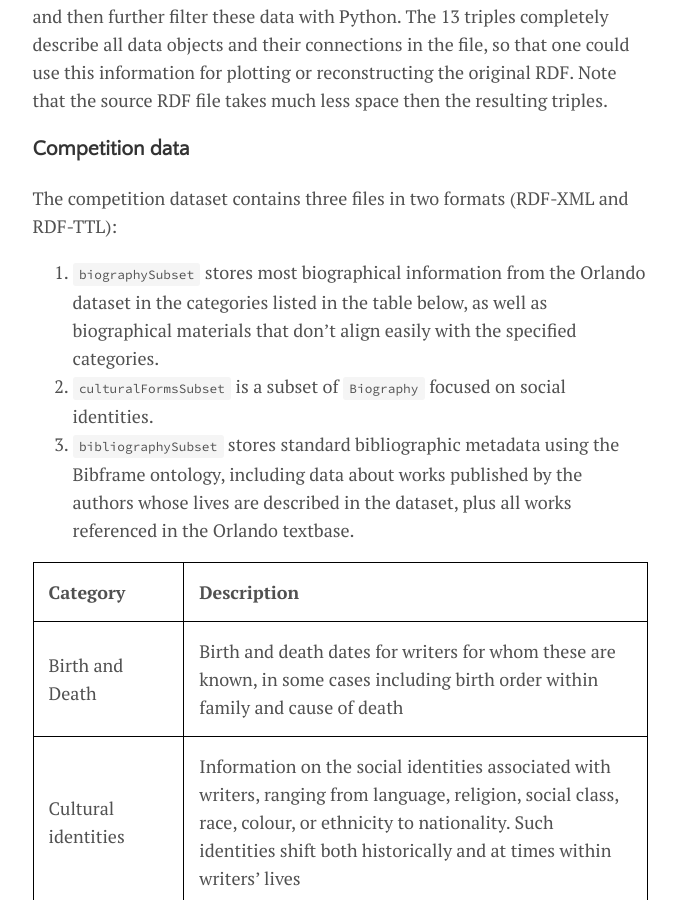
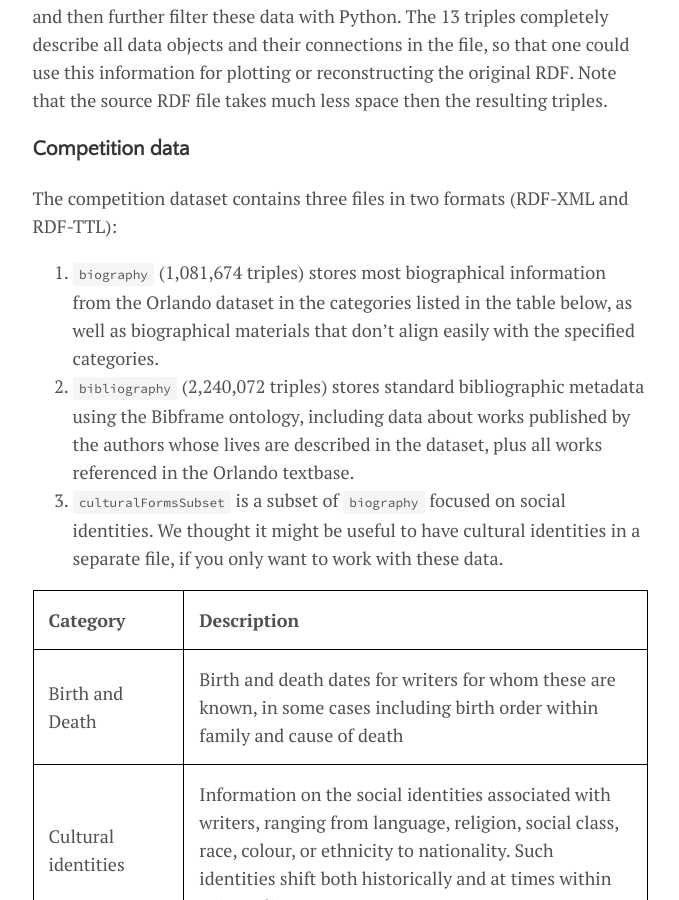
Before and after one commit to WestGrid/visualizeThis, a Jekyll site: the page built from menu/humanities.md, in a window 1280 px wide and 900 px high, scrolled down 2391 px. Shown: the whole window, without its empty margins (300-979 px from the left). Built offline with Jekyll 4.4.1, drawn with Linux system fonts in a browser that asks for light colours; some of the changed text lies outside the part shown.

Commit message:
polishing humanities.md

```diff
--- a/menu/humanities.md
+++ b/menu/humanities.md
@@ -109,15 +109,14 @@ original RDF. Note that the source RDF file takes much less space then the resul
 
 The competition dataset contains three files in two formats (RDF-XML and RDF-TTL):
 
-1. `biographySubset` stores most biographical information from the Orlando dataset in the categories
-   listed in the table below, as well as biographical materials that don't align easily with the
-   specified categories.
-1. `culturalFormsSubset` is a subset of `Biography` focused on social identities.
-1. `bibliographySubset` stores standard bibliographic metadata using the Bibframe ontology, including data
-   about works published by the authors whose lives are described in the dataset, plus all works
-   referenced in the Orlando textbase.
-
-<!-- 1. what is bioAndBiblio.ttl? -->
+1. `biography` (1,081,674 triples) stores most biographical information from the Orlando dataset in the
+   categories listed in the table below, as well as biographical materials that don't align easily with
+   the specified categories.
+1. `bibliography` (2,240,072 triples) stores standard bibliographic metadata using the Bibframe ontology,
+   including data about works published by the authors whose lives are described in the dataset, plus all
+   works referenced in the Orlando textbase.
+1. `culturalFormsSubset` is a subset of `biography` focused on social identities. We thought it might be
+   useful to have cultural identities in a separate file, if you only want to work with these data.
 
 | Category | Description |
 | ------------- | --------------- |
@@ -252,9 +251,9 @@ from a particular historical period, or all writers of a given genre of literatu
 ### Genres over time
 
 To demonstrate how information can be extracted from the dataset, here we provide a quick visualization
-of genres over time, along with the Python script behind it, using only `Bibliography/Bibliography.ttl`
-and no biographical data. In the plot, colour shows the square root of the frequency of a given genre in
-a given time bin, with 100 bins covering the years 1600-2018.
+of genres over time, along with the Python script behind it, using only `bibliography.ttl` and no
+biographical data. In the plot, colour shows the square root of the frequency of a given genre in a given
+time bin, with 100 bins covering the years 1600-2018.
 
 ![alt text]({{ site.baseurl }}/assets/img/genres.png "Genres over time")
 
@@ -272,7 +271,7 @@ import plotly.graph_objs as go
 
 # read the data
 g = Graph()
-result = g.parse("bibliographySubset.ttl", format="ttl")
+result = g.parse("bibliography.ttl", format="ttl")
 print("graph has %s statements." % len(g))   # 2,240,080 triples
 
 # plot only these from 241 topics in the dataset
```
Also changed, not shown: other parts of menu/humanities.md (+3 -3 lines).
